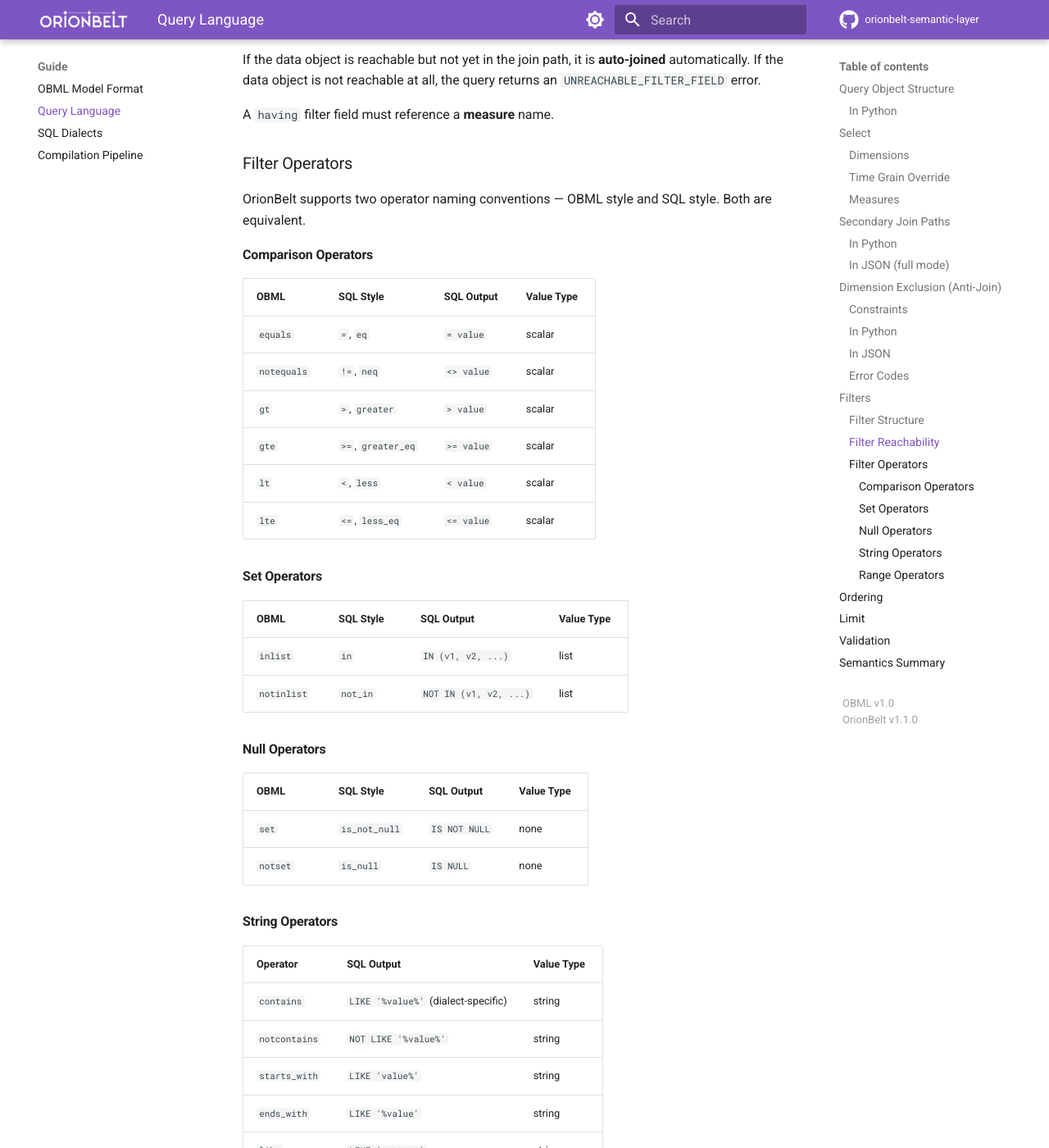
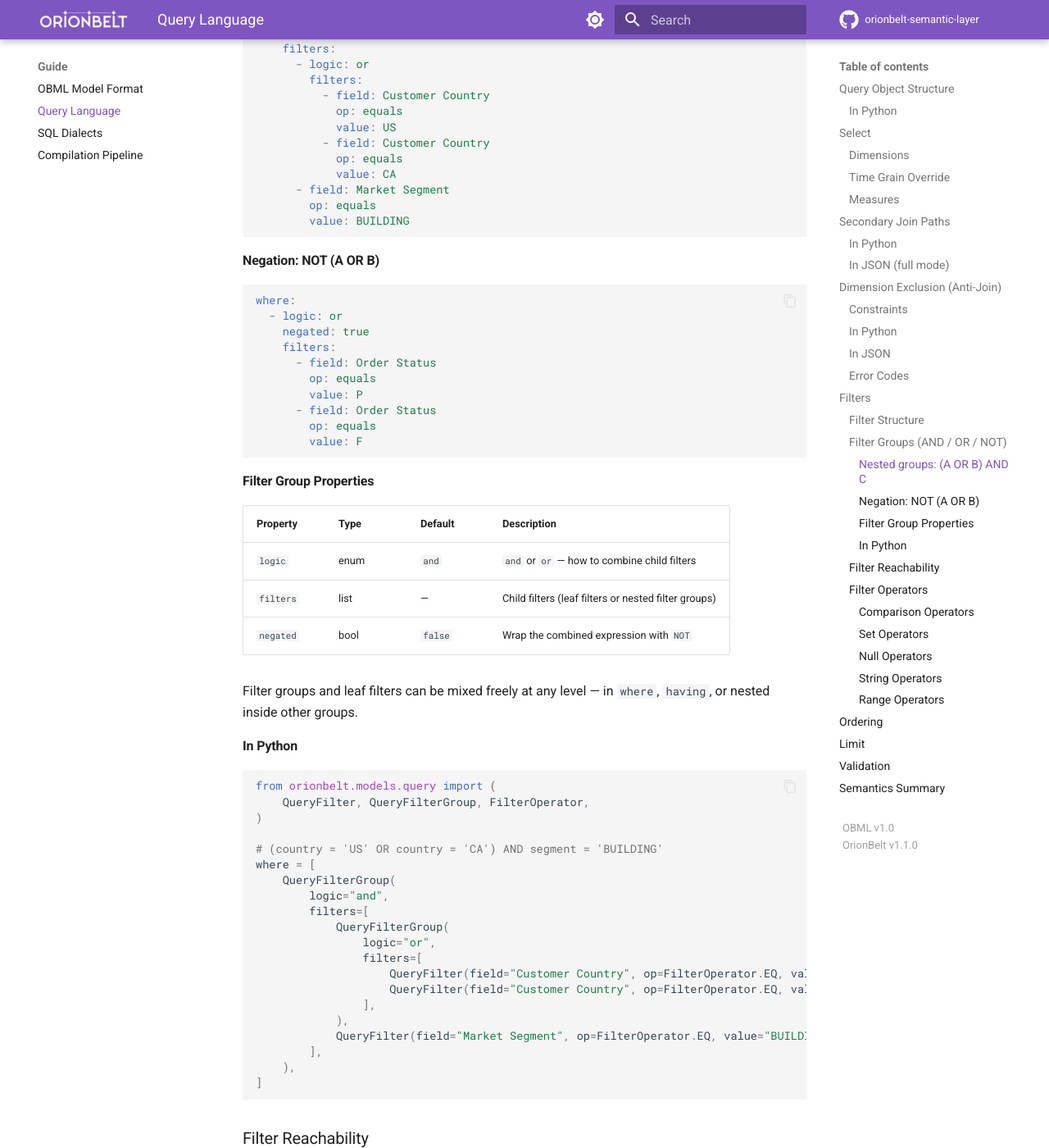
Before and after one commit to ralfbecher/orionbelt-semantic-layer, an MkDocs documentation site: the page built from docs/guide/query-language.md, in a window 1280 px wide and 1400 px high, scrolled down 5815 px. Shown: the whole window at 82% size. Built offline with MkDocs 1.6.1 and Material for MkDocs 9.7.7, drawn with Linux system fonts in a browser that asks for light colours; comment, search, counter and statistics services are not loaded; some of the changed text lies outside the part shown.

Commit message:
Add filter groups (AND/OR/NOT) and relax dimensionsExclude validation
- Add FilterLogic enum, MeasureFilterGroup, QueryFilterGroup for recursive
  boolean filter trees with AND/OR logic and optional NOT negation
- Measure.filter (single) → Measure.filters (list with group support)
- QueryObject.where/having accept leaf filters and filter groups
- AST builder: add or_() helper; resolution handles compound filter trees
- CFL planner: collect table refs from UnaryOp (NOT) nodes
- Parser: handle both legacy filter: and new filters: YAML keys
- Remove DIMENSIONS_EXCLUDE_NOT_INDEPENDENT check — dimensionsExclude now
  works with any 2+ dimensions, not just independent branches
- Update schemas (obml-schema.json, query-schema.json) with filterGroup defs
- Update docs (model-format.md, query-language.md) with filter group examples
- Add OR filter and dimensionsExclude examples to quickstart notebook
- Remove duplicate compile-only cells from notebook CFL/usePathNames sections
- 8 new filter group tests in test_compiler.py

Co-Authored-By: Claude Opus 4.6 <noreply@anthropic.com>

````diff
--- a/docs/guide/query-language.md
+++ b/docs/guide/query-language.md
@@ -161,15 +161,14 @@ dimensionsExclude: true
 
 This generates an anti-join query using SQL `EXCEPT`:
 
-1. **All possible combinations** — A `CROSS JOIN` of the distinct values from each independent dimension group
-2. **Existing combinations** — The actual dimension pairs found through the fact/bridge tables
+1. **All possible combinations** — A `CROSS JOIN` of the distinct values of each dimension
+2. **Existing combinations** — The actual dimension pairs found through the join graph
 3. **Result** — All combinations `EXCEPT` existing ones
 
 ### Constraints
 
 - **No measures allowed** — `dimensionsExclude` only works with dimension-only queries (no measures or metrics)
-- **2+ dimensions required** — At least two dimensions from independent branches are needed
-- **Independent branches** — The dimensions must come from data objects on separate branches of the join graph (connected through intermediate fact/bridge tables, not directly joined to each other)
+- **2+ dimensions required** — At least two dimensions must be specified
 
 ### In Python
 
@@ -222,6 +220,8 @@ having:
     value: 5000
 ```
 
+Multiple top-level filters are combined with **AND**. For **OR** logic or more complex boolean expressions, use [filter groups](#filter-groups).
+
 ### Filter Structure
 
 | Property | Type | Description |
@@ -229,6 +229,92 @@ having:
 | `field` | string | Dimension name or `DataObject.Column` (`where`), measure name (`having`) |
 | `op` | string | Filter operator (see table below) |
 | `value` | any | Comparison value (string, number, list, etc.) |
+
+### Filter Groups (AND / OR / NOT)
+
+A **filter group** combines multiple filters with `and` or `or` logic. Groups can be nested recursively for complex boolean expressions.
+
+```yaml
+where:
+  # Simple OR: country is US or CA
+  - logic: or
+    filters:
+      - field: Customer Country
+        op: equals
+        value: US
+      - field: Customer Country
+        op: equals
+        value: CA
+```
+
+#### Nested groups: (A OR B) AND C
+
+```yaml
+where:
+  - logic: and
+    filters:
+      - logic: or
+        filters:
+          - field: Customer Country
+            op: equals
+            value: US
+          - field: Customer Country
+            op: equals
+            value: CA
+      - field: Market Segment
+        op: equals
+        value: BUILDING
+```
+
+#### Negation: NOT (A OR B)
+
+```yaml
+where:
+  - logic: or
+    negated: true
+    filters:
+      - field: Order Status
+        op: equals
+        value: P
+      - field: Order Status
+        op: equals
+        value: F
+```
+
+#### Filter Group Properties
+
+| Property | Type | Default | Description |
+|----------|------|---------|-------------|
+| `logic` | enum | `and` | `and` or `or` — how to combine child filters |
+| `filters` | list | — | Child filters (leaf filters or nested filter groups) |
+| `negated` | bool | `false` | Wrap the combined expression with `NOT` |
+
+Filter groups and leaf filters can be mixed freely at any level — in `where`, `having`, or nested inside other groups.
+
+#### In Python
+
+```python
+from orionbelt.models.query import (
+    QueryFilter, QueryFilterGroup, FilterOperator,
+)
+
+# (country = 'US' OR country = 'CA') AND segment = 'BUILDING'
+where = [
+    QueryFilterGroup(
+        logic="and",
+        filters=[
+            QueryFilterGroup(
+                logic="or",
+                filters=[
+                    QueryFilter(field="Customer Country", op=FilterOperator.EQ, value="US"),
+                    QueryFilter(field="Customer Country", op=FilterOperator.EQ, value="CA"),
+                ],
+            ),
+            QueryFilter(field="Market Segment", op=FilterOperator.EQ, value="BUILDING"),
+        ],
+    ),
+]
+```
 
 ### Filter Reachability
 
````
Also changed, not shown: other parts of docs/guide/query-language.md (+0 -2 lines), docs/guide/model-format.md (+53 -10 lines), 11 other files.
